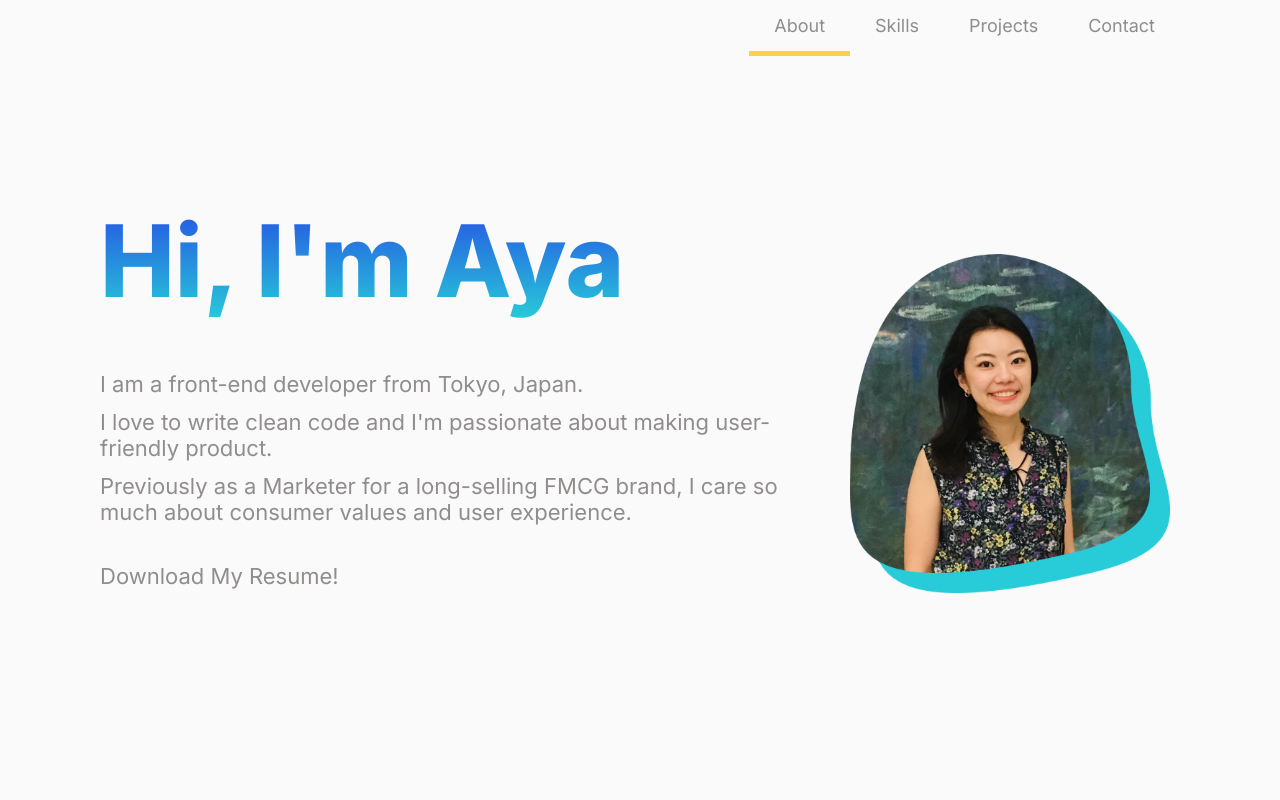
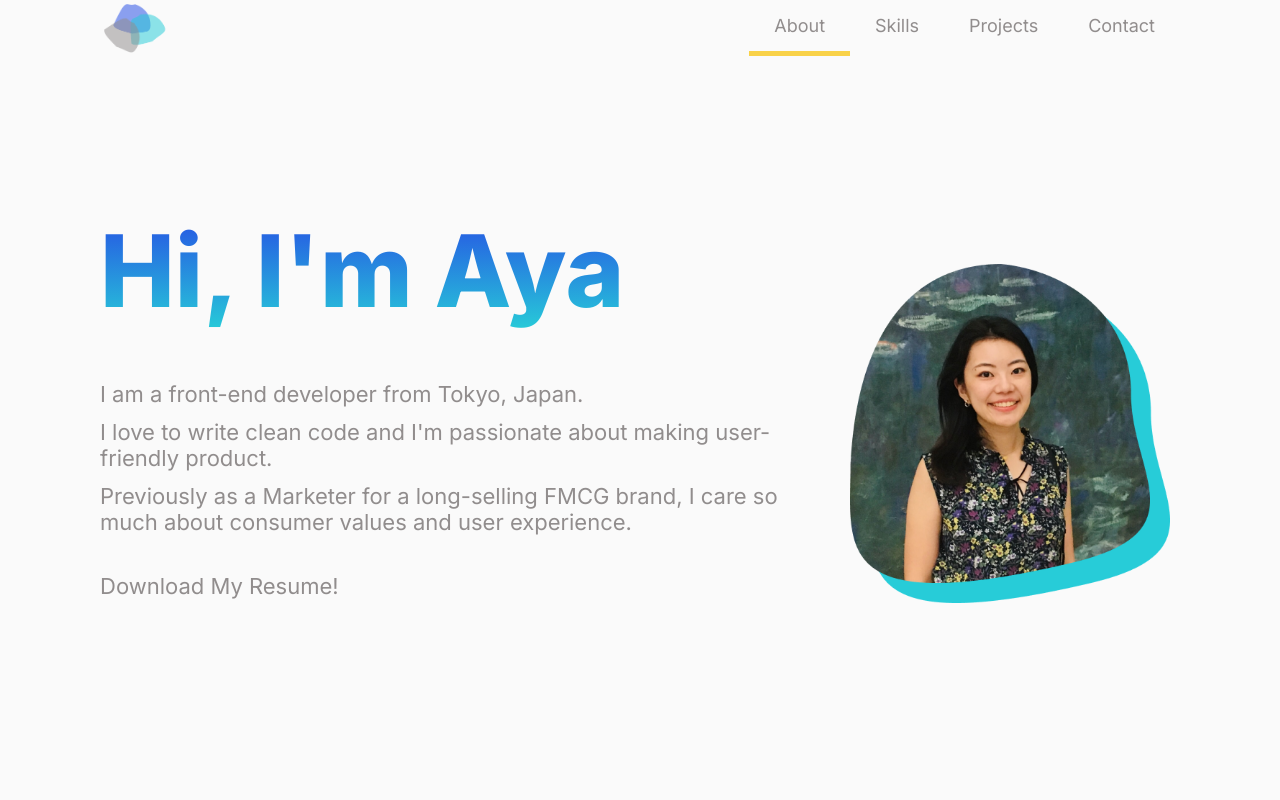
Before and after one commit to ayarmkt/portfolio, a React (Create React App) app: page /about in a window 1280 px wide. Shown: the top 800 px of the page. Built offline with nearby package versions, Linux system fonts and the light colour scheme.

Commit message:
added favicon & home icon

```diff
--- a/public/index.html
+++ b/public/index.html
@@ -2,7 +2,7 @@
 <html lang="en">
   <head>
     <meta charset="utf-8" />
-    <link rel="icon" href="%PUBLIC_URL%/favicon.ico" />
+    <link rel="icon" href="%PUBLIC_URL%/favicon.png" />
     <link rel="preconnect" href="https://fonts.googleapis.com" />
     <link rel="preconnect" href="https://fonts.gstatic.com" crossorigin />
     <link
@@ -30,7 +30,7 @@
       work correctly both with client-side routing and a non-root public URL.
       Learn how to configure a non-root public URL by running `npm run build`.
     -->
-    <title>React App</title>
+    <title>Aya Takamura</title>
   </head>
   <body>
     <noscript>You need to enable JavaScript to run this app.</noscript>
--- a/src/components/Navbar/Navbar.js
+++ b/src/components/Navbar/Navbar.js
@@ -7,6 +7,8 @@ import UIContext from '../../context/ui-context';
 //import { NavLink } from 'react-router-dom';
 //import { Link, animateScroll as scroll } from 'react-scroll';
 import { Link as LinkScroll } from 'react-scroll';
+import icon from '../../assets/icon.png';
+import { animateScroll as scroll } from 'react-scroll';
 
 const Navbar = () => {
   //const [sticky, setsticky] = useState(false);
@@ -38,10 +40,17 @@ const Navbar = () => {
   //   hamburgerIsOpen ? setHamburgerIsOpen(false) : setHamburgerIsOpen(true);
   // };
 
+  const scrollToTop = () => {
+    scroll.scrollToTop({ duration: 100 });
+  };
+
   return (
     <nav
       className={`${classes.nav} ${uiCtx.navIsSticky ? classes.sticky : ''}`}
     >
+      <div className={classes.icon}>
+        <img src={icon} alt='home' onClick={scrollToTop} />
+      </div>
       {/* <div
         className={classes['hamburger-menu']}
         // onClick={hamburgerToggleHandler}
@@ -50,7 +59,7 @@ const Navbar = () => {
         <div className={classes.hamburger} />
         <div className={classes.hamburger} />
       </div> */}
-      <ul>
+      <ul className={classes.linkList}>
         <li className={classes.linkItem}>
           <LinkScroll
             className={classes.link}
--- a/src/components/Navbar/Navbar.module.css
+++ b/src/components/Navbar/Navbar.module.css
@@ -4,14 +4,18 @@
   --gray: #645c5c;
 } */
 
+/* * {
+  outline: red 1px solid;
+} */
+
 .nav {
-  /* border: 1px solid red; */
+  /* border: 1px solid blue; */
   padding: 0 250px;
   /* z-index: 100; */
-  height: 50px;
+  height: 60px;
   max-width: 100%;
   display: flex;
-  justify-content: flex-end;
+  justify-content: space-between;
   /* position: sticky; */
   /* top: 0; */
   background-color: var(--lightgray);
@@ -24,6 +28,22 @@
   background-color: white;
   z-index: 100;
 }
+
+.icon:hover {
+  /* justify-self: flex-start; */
+  cursor: pointer;
+}
+
+.icon img {
+  /* display: inline; */
+  /* float: left; */
+  height: 100%;
+  padding: 5% 0;
+}
+
+/* .linkList {
+  justify-self: flex-end;
+} */
 
 .linkItem {
   display: inline;
--- a/src/components/Projects/Projects.module.css
+++ b/src/components/Projects/Projects.module.css
@@ -151,6 +151,8 @@
   align-items: center;
   /* border: 1px solid blue; */
   padding: 3px;
+  /* background-color: var(--yellow);
+  border-radius: 5px; */
 }
 
 .techItem {
@@ -159,7 +161,8 @@
   line-height: 30px;
   width: auto;
   padding: 0 1px;
-  background-color: var(--yellow);
+  /* background-color: var(--yellow); */
+  /* color: var(--royalblue); */
   border-radius: 5px;
   font-size: var(--fontsize-p);
 }
--- a/src/context/ui-context.js
+++ b/src/context/ui-context.js
@@ -23,7 +23,7 @@ export const UIContextProvider = (props) => {
   };
 
   const setNavIsStickyHandler = () => {
-    if (mobile) {
+    if (!mobile) {
       setNavIsSticky(true);
     } else {
       setNavIsSticky(false);
```
Also changed, not shown: public/favicon.png (added), src/assets/icon.png (added).
